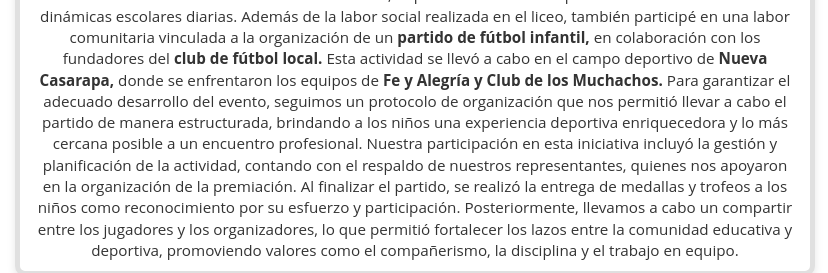
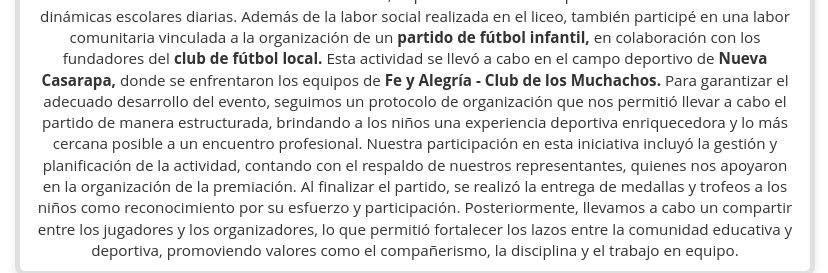
Before and after one commit to Bmorales-cc/Pasantias-if-nvo, a plain HTML site: page laborsocial.html in a window 1280 px wide. Shown: the part 486-759 px from the top of the page, 225-1053 px from the left. Drawn offline with Linux system fonts and the light colour scheme.

Commit message:
Add files via upload

```diff
--- a/laborsocial.html
+++ b/laborsocial.html
@@ -28,7 +28,7 @@ Las actividades desempeñadas en el marco de la labor social estuvieron enfocada
 Todas estas actividades permitieron fortalecer el trabajo en equipo y fomentar el sentido de colaboración dentro de la comunidad educativa, impactando de manera positiva en el desarrollo de las dinámicas escolares diarias.
 
 
-        Además de la labor social realizada en el liceo, también participé en una labor comunitaria vinculada a la organización de un <b>partido de fútbol infantil,</b> en colaboración con los fundadores del <b>club de fútbol local.</b> Esta actividad se llevó a cabo en el campo deportivo de <b>Nueva Casarapa,</b> donde se enfrentaron los equipos de <b>Fe y Alegría y Club de los Muchachos.</b>
+        Además de la labor social realizada en el liceo, también participé en una labor comunitaria vinculada a la organización de un <b>partido de fútbol infantil,</b> en colaboración con los fundadores del <b>club de fútbol local.</b> Esta actividad se llevó a cabo en el campo deportivo de <b>Nueva Casarapa,</b> donde se enfrentaron los equipos de <b>Fe y Alegría - Club de los Muchachos.</b>
 
 Para garantizar el adecuado desarrollo del evento, seguimos un protocolo de organización que nos permitió llevar a cabo el partido de manera estructurada, brindando a los niños una experiencia deportiva enriquecedora y lo más cercana posible a un encuentro profesional.
 
```
Also changed, not shown: capitulo2.html (+0 -1 lines), capitulo1.html (line endings or trailing spaces), capitulo4.html (line endings or trailing spaces).
